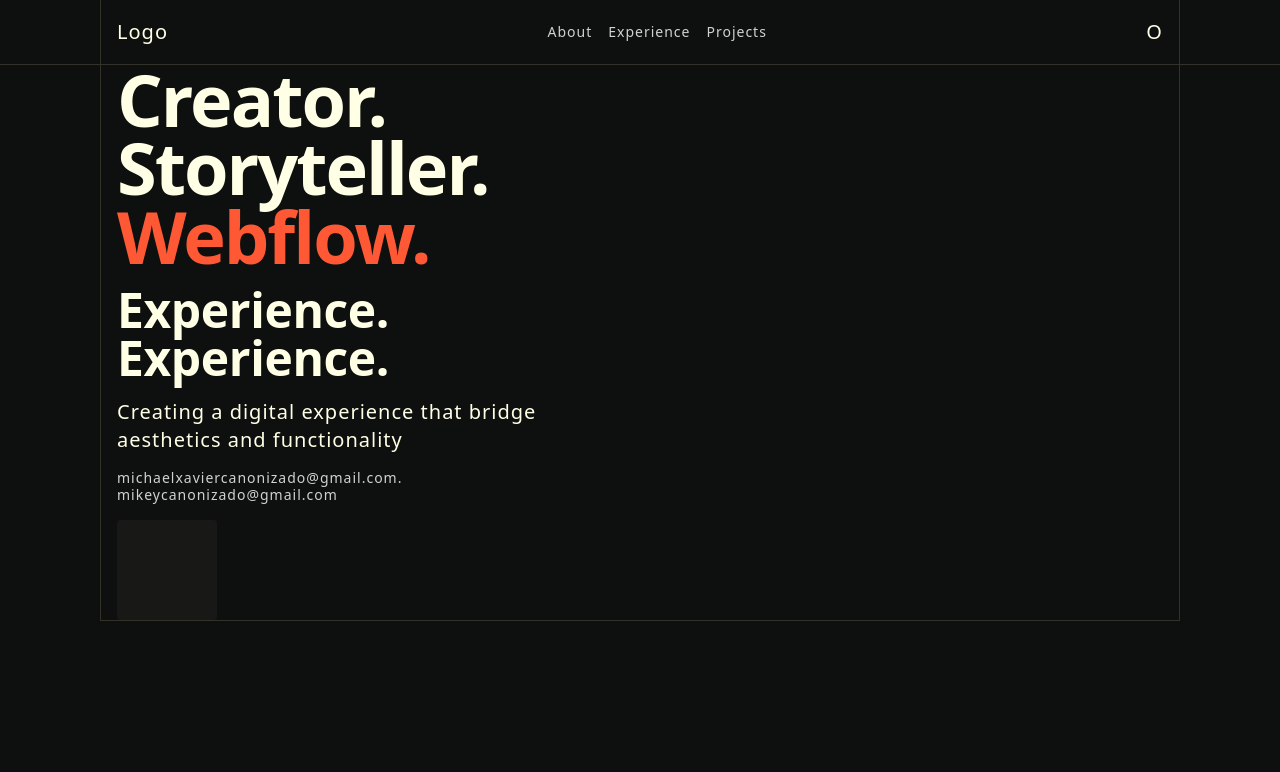
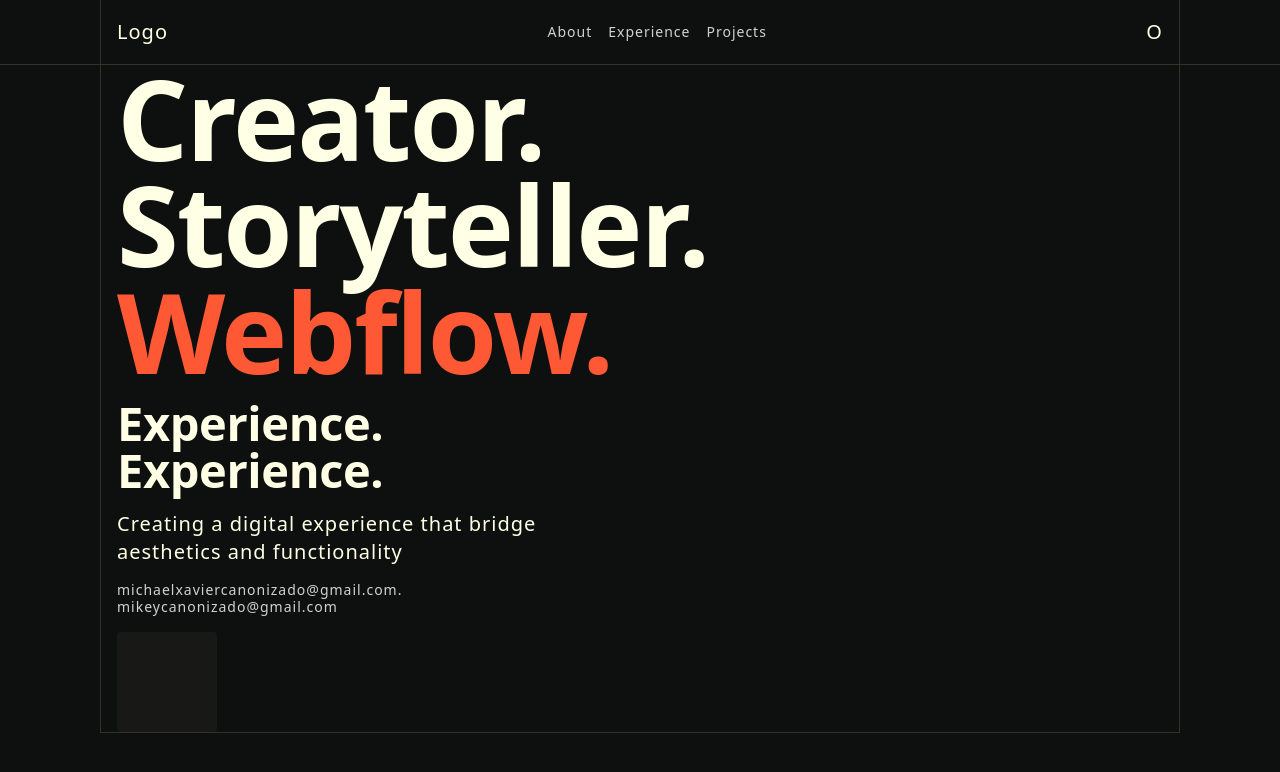
Before and after one commit to michaelcanonizado/michaelcanonizado, a Next.js app: page / in a window 1280 px wide. Shown: the top 772 px of the page. Built offline with nearby package versions, Linux system fonts and the light colour scheme.

Commit message:
chore: change font sizes for typography

```diff
--- a/src/styles/globals.css
+++ b/src/styles/globals.css
@@ -55,13 +55,13 @@
   max-width: 1080px;
 }
 .text-display {
-  font-size: calc((72 / 16) * 1rem);
+  font-size: calc((112 / 16) * 1rem);
   letter-spacing: calc((-2 / 16) * 1rem);
   line-height: 0.95;
   font-weight: 700;
 }
 .text-heading {
-  font-size: calc((48 / 16) * 1rem);
+  font-size: calc((47 / 16) * 1rem);
   letter-spacing: calc((-0.4 / 16) * 1rem);
   line-height: 1;
   font-weight: 600;
```
